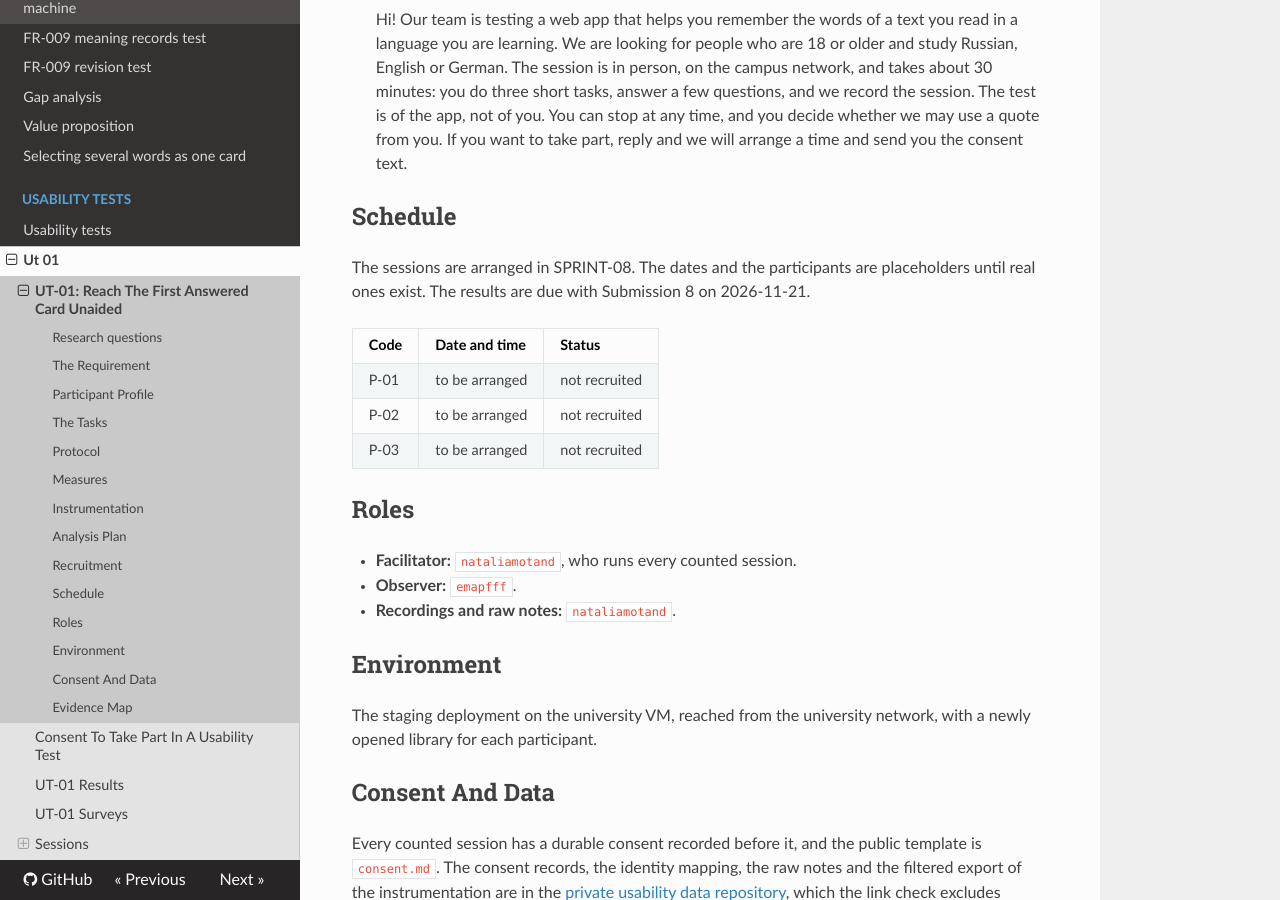
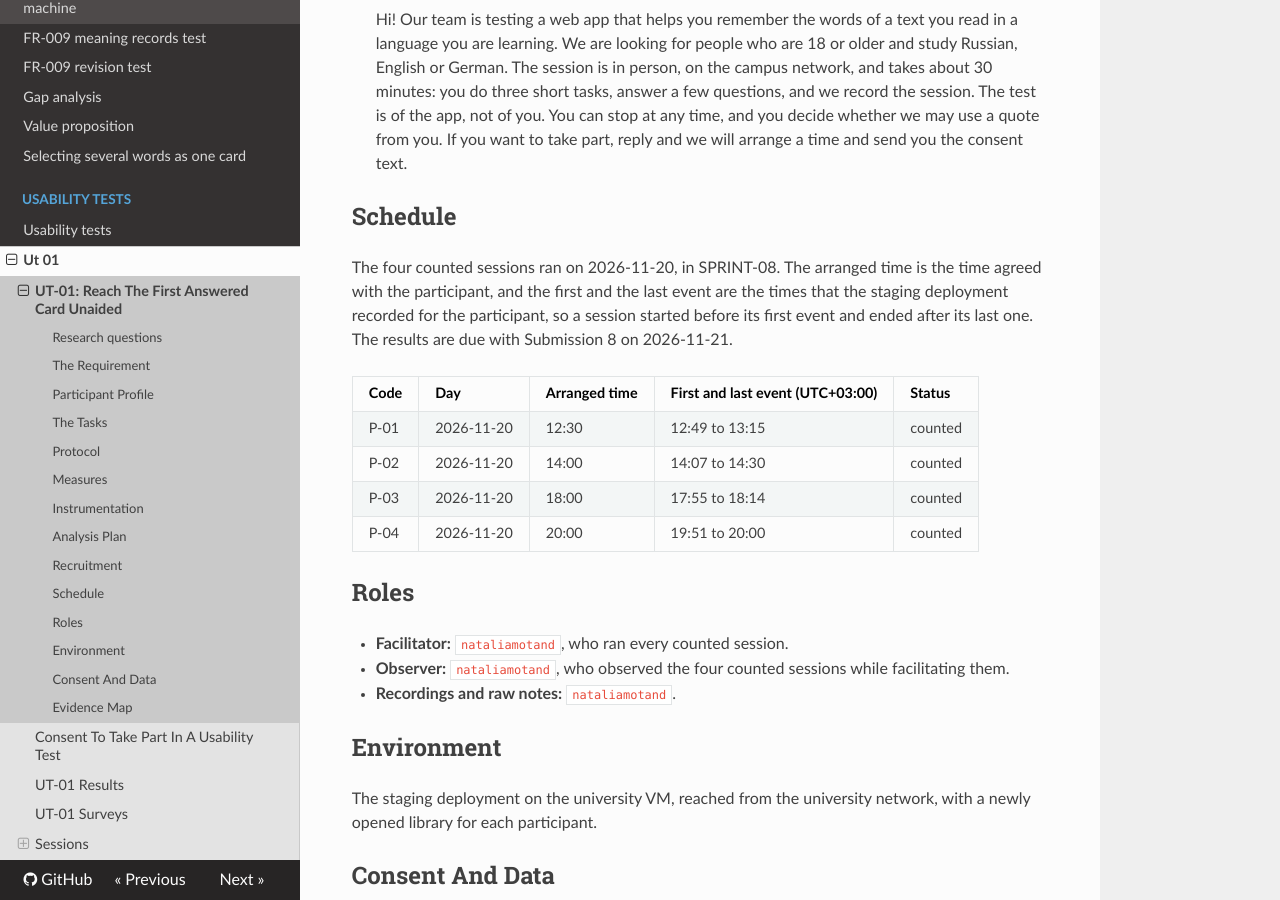
Before and after one commit to itpd-team-6/sentence-cards-generator-team-6, an MkDocs documentation site: the page built from docs/usability-tests/ut-01/README.md, in a window 1280 px wide and 900 px high, scrolled down 2873 px. Built offline with MkDocs 1.6.1, drawn with Linux system fonts in a browser that asks for light colours; nearby versions of some CDN libraries.

Commit message:
Align the UT-01 schedule and roles with the sessions that ran

```diff
--- a/docs/usability-tests/ut-01/README.md
+++ b/docs/usability-tests/ut-01/README.md
@@ -106,20 +106,21 @@ The message:
 
 ## Schedule
 
-The sessions are arranged in SPRINT-08.
-The dates and the participants are placeholders until real ones exist.
+The four counted sessions ran on 2026-11-20, in SPRINT-08.
+The arranged time is the time agreed with the participant, and the first and the last event are the times that the staging deployment recorded for the participant, so a session started before its first event and ended after its last one.
 The results are due with Submission 8 on 2026-11-21.
 
-| Code | Date and time  | Status        |
-| ---- | -------------- | ------------- |
-| P-01 | to be arranged | not recruited |
-| P-02 | to be arranged | not recruited |
-| P-03 | to be arranged | not recruited |
+| Code | Day        | Arranged time | First and last event (UTC+03:00) | Status  |
+| ---- | ---------- | ------------- | -------------------------------- | ------- |
+| P-01 | 2026-11-20 | 12:30         | 12:49 to 13:15                   | counted |
+| P-02 | 2026-11-20 | 14:00         | 14:07 to 14:30                   | counted |
+| P-03 | 2026-11-20 | 18:00         | 17:55 to 18:14                   | counted |
+| P-04 | 2026-11-20 | 20:00         | 19:51 to 20:00                   | counted |
 
 ## Roles
 
-- **Facilitator:** `nataliamotand`, who runs every counted session.
-- **Observer:** `emapfff`.
+- **Facilitator:** `nataliamotand`, who ran every counted session.
+- **Observer:** `nataliamotand`, who observed the four counted sessions while facilitating them.
 - **Recordings and raw notes:** `nataliamotand`.
 
 ## Environment
```
